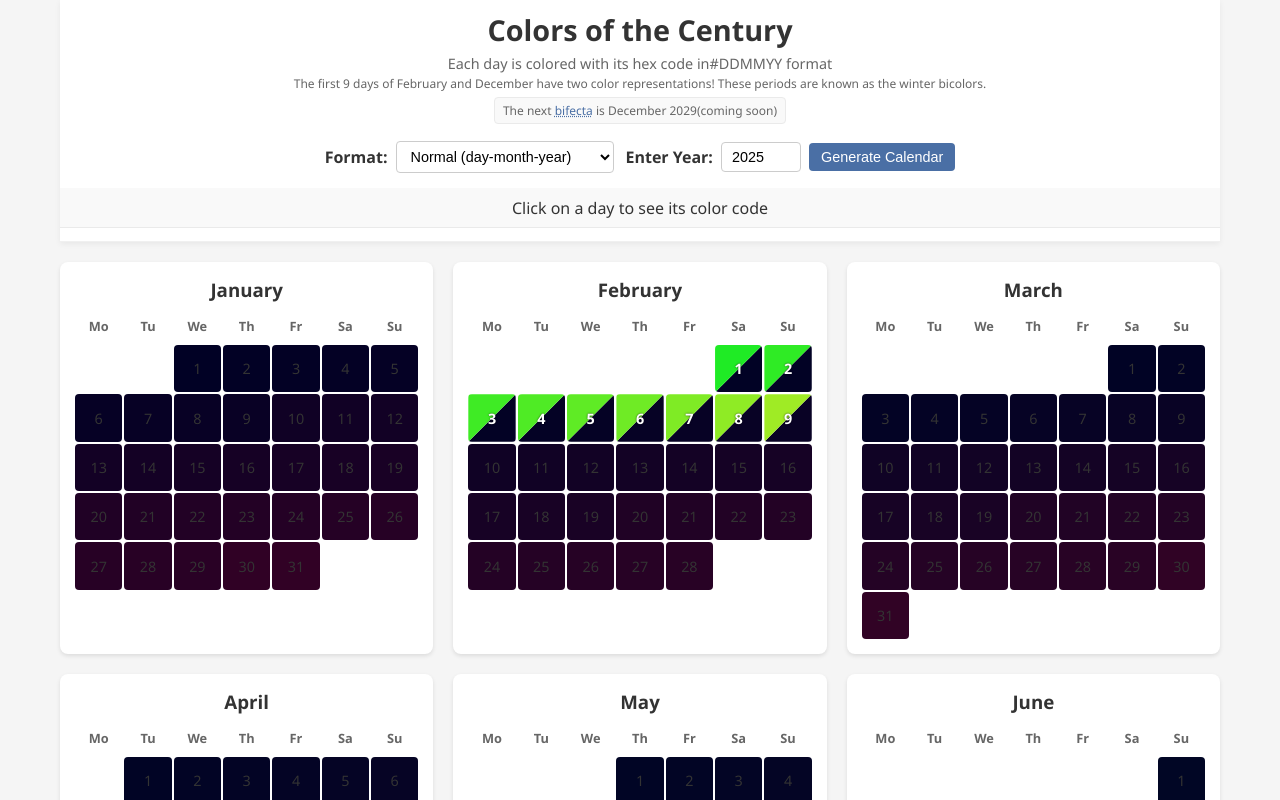
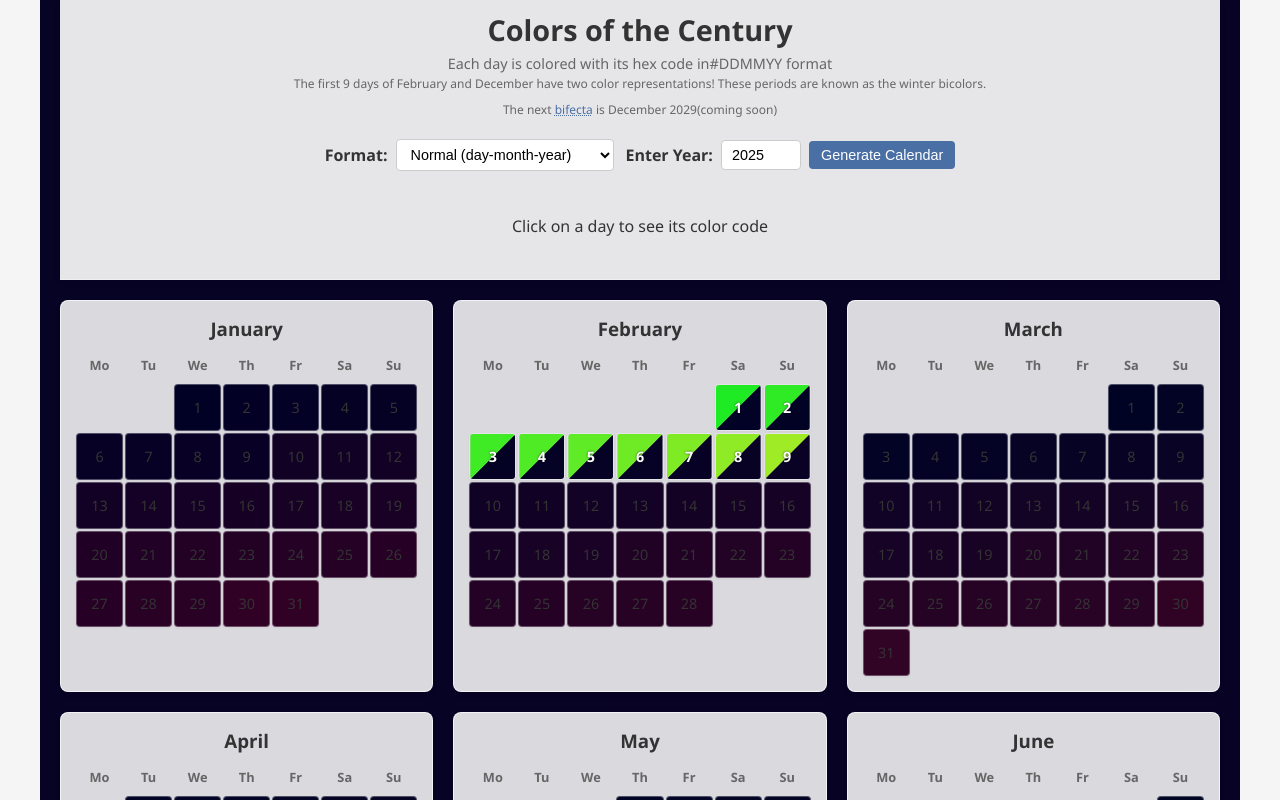
Before and after one commit to davidyarbrough/colors-of-the-century, a React (Create React App) app: page / in a window 1280 px wide. Shown: the top 800 px of the page. Built offline with nearby package versions, Linux system fonts and the light colour scheme; the HTML template or start-up script is replaced by a standard one; what nearest-color would draw is missing.

Commit message:
adding some background colors and some header shading

```diff
--- a/src/App.css
+++ b/src/App.css
@@ -3,23 +3,26 @@
   margin: 0 auto;
   padding: 20px;
   padding-top: 0;
+  min-height: 100vh;
 }
 
 .sticky-header {
   position: sticky;
   top: 0;
-  background-color: #fff;
+  /* Background is now set dynamically in the App component */
   z-index: 100;
   padding: 10px 0 8px;
-  box-shadow: 0 2px 6px rgba(0, 0, 0, 0.06);
+  box-shadow: 0 2px 6px rgba(0, 0, 0, 0.1);
   margin-bottom: 12px;
-  transition: box-shadow 0.3s ease;
+  transition: all 0.3s ease;
   border-bottom: 1px solid #f0f0f0;
+  width: 100%;
 }
 
 .app-header {
   text-align: center;
   margin-bottom: 10px;
+  width: 100%;
 }
 
 .app-header h1 {
@@ -37,10 +40,9 @@
 .app-description small:last-child {
   display: inline-block;
   margin-top: 5px;
-  background-color: #f9f9f9;
+  background-color: transparent;
   padding: 4px 8px;
   border-radius: 4px;
-  border: 1px solid #eaeaea;
 }
 
 .controls {
@@ -58,21 +60,26 @@
   justify-content: center;
   margin: 8px 0 5px;
   padding: 8px 10px;
-  background-color: #f9f9f9;
-  border-bottom: 1px solid #eaeaea;
+  background-color: transparent;
   flex-wrap: wrap;
-  min-height: 40px;
+  height: 80px; /* Fixed height instead of min-height */
 }
 
 .date-display, .color-display {
   margin: 0 8px;
   font-size: 0.9rem;
+  height: 100%; /* Take full height of parent */
+  display: flex;
+  flex-direction: column;
+  justify-content: center; /* Center content vertically */
 }
 
 .color-display {
   display: flex;
   flex-direction: column;
   align-items: flex-start;
+  height: 100%; /* Take full height of parent */
+  justify-content: center; /* Center content vertically */
 }
 
 .color-info-row {
@@ -80,6 +87,7 @@
   align-items: center;
   gap: 8px;
   margin-bottom: 4px;
+  min-height: 25px; /* Ensure consistent height for each row */
 }
 
 .color-name {
--- a/src/App.js
+++ b/src/App.js
@@ -63,6 +63,8 @@ function App() {
   const [selectedDate, setSelectedDate] = useState(null);
   const [format, setFormat] = useState('normal'); // 'normal' or 'american'
   const [nextBifecta, setNextBifecta] = useState(null);
+  const [backgroundGradient, setBackgroundGradient] = useState('');
+  const [headerBackground, setHeaderBackground] = useState('#f2f2f2');
 
   const handleYearChange = (newYear) => {
     setYear(newYear);
@@ -76,12 +78,109 @@ function App() {
 
   const handleDateSelect = (day, month) => {
     setSelectedDate({ day, month, year });
+    updateBackgroundGradient(day, month, year);
   };
 
   // Calculate next bifecta when component mounts or year changes
   useEffect(() => {
     setNextBifecta(calculateNextBifecta());
-  }, []);
+
+    // Set initial background gradient based on current date
+    const today = new Date();
+    const currentYear = today.getFullYear();
+    const currentMonth = today.getMonth() + 1; // JS months are 0-indexed
+    const currentDay = today.getDate();
+
+    if (currentYear === year) {
+      updateBackgroundGradient(currentDay, currentMonth, currentYear);
+    } else {
+      // If showing a different year, use a default gradient based on first day of the year
+      updateBackgroundGradient(1, 1, year);
+    }
+  }, [year, format]);
+
+  /**
+   * Calculate background gradient based on selected date context
+   * @param {number} day - Day of the month
+   * @param {number} month - Month number (1-12)
+   * @param {number} year - Year
+   */
+  const updateBackgroundGradient = (day, month, year) => {
+    let color1, color2;
+
+    // Check if the current day is a bicolor day
+    if (hasBicolorDisplay(day, month)) {
+      // For bicolor days, use both colors of the day
+      color1 = getColorCode(day, month, year);
+      color2 = getAltColorCode(day, month, year);
+
+      // Create a mixed color for the header by blending white (90%) with both colors (5% each)
+      // Parse the hex values and create a blend
+      const r1 = parseInt(color1.substring(1, 3), 16);
+      const g1 = parseInt(color1.substring(3, 5), 16);
+      const b1 = parseInt(color1.substring(5, 7), 16);
+
+      const r2 = parseInt(color2.substring(1, 3), 16);
+      const g2 = parseInt(color2.substring(3, 5), 16);
+      const b2 = parseInt(color2.substring(5, 7), 16);
+
+      // Calculate the blended color (90% white, 5% color1, 5% color2)
+      const blendedR = Math.round(0.9 * 255 + 0.05 * r1 + 0.05 * r2);
+      const blendedG = Math.round(0.9 * 255 + 0.05 * g1 + 0.05 * g2);
+      const blendedB = Math.round(0.9 * 255 + 0.05 * b1 + 0.05 * b2);
+
+      // Convert back to hex
+      const blendedColor = `#${blendedR.toString(16).padStart(2, '0')}${blendedG.toString(16).padStart(2, '0')}${blendedB.toString(16).padStart(2, '0')}`;
+
+      setHeaderBackground(blendedColor);
+    } else {
+      // Get date objects for previous, current, and next day
+      const currentDate = new Date(year, month - 1, day); // JS months are 0-indexed
+
+      // Get yesterday's date
+      const prevDate = new Date(currentDate);
+      prevDate.setDate(prevDate.getDate() - 1);
+
+      // Get tomorrow's date
+      const nextDate = new Date(currentDate);
+      nextDate.setDate(nextDate.getDate() + 1);
+
+      // Get color for previous day
+      const prevDay = prevDate.getDate();
+      const prevMonth = prevDate.getMonth() + 1;
+      const prevYear = prevDate.getFullYear();
+
+      // Get color for next day
+      const nextDay = nextDate.getDate();
+      const nextMonth = nextDate.getMonth() + 1;
+      const nextYear = nextDate.getFullYear();
+
+      // Use previous and next day colors for gradient
+      color1 = getColorCode(prevDay, prevMonth, prevYear);
+      color2 = getColorCode(nextDay, nextMonth, nextYear);
+
+      // Get the current day's color for header accent
+      const currentColor = getColorCode(day, month, year);
+
+      // Parse the hex value and create a blend with 90% white and 10% of the current day's color
+      const r = parseInt(currentColor.substring(1, 3), 16);
+      const g = parseInt(currentColor.substring(3, 5), 16);
+      const b = parseInt(currentColor.substring(5, 7), 16);
+
+      // Calculate the blended color
+      const blendedR = Math.round(0.9 * 255 + 0.1 * r);
+      const blendedG = Math.round(0.9 * 255 + 0.1 * g);
+      const blendedB = Math.round(0.9 * 255 + 0.1 * b);
+
+      // Convert back to hex
+      const blendedColor = `#${blendedR.toString(16).padStart(2, '0')}${blendedG.toString(16).padStart(2, '0')}${blendedB.toString(16).padStart(2, '0')}`;
+
+      setHeaderBackground(blendedColor);
+    }
+
+    // Set the gradient CSS
+    setBackgroundGradient(`linear-gradient(135deg, ${color1} 0%, ${color2} 100%)`);
+  };
 
   /**
    * Generate color code based on date and selected format
@@ -139,8 +238,11 @@ function App() {
   };
 
   return (
-    <div className="app">
-      <div className="sticky-header">
+    <div className="app" style={{
+      background: backgroundGradient,
+      transition: 'background 0.5s ease'
+    }}>
+      <div className="sticky-header" style={{ background: headerBackground }}>
         <header className="app-header">
           <h1>Colors of the Century</h1>
           <p className="app-description">
--- a/src/styles/Month.css
+++ b/src/styles/Month.css
@@ -1,8 +1,12 @@
 .month {
-  background-color: white;
+  background-color: rgba(255, 255, 255, 0.85);
+  backdrop-filter: blur(8px);
+  -webkit-backdrop-filter: blur(8px);
   border-radius: 8px;
   padding: 15px;
   box-shadow: 0 2px 4px rgba(0, 0, 0, 0.1);
+  border: 1px solid rgba(255, 255, 255, 0.7);
+  transition: all 0.3s ease;
 }
 
 .month-name {
@@ -40,8 +44,10 @@
   font-size: 0.9rem;
   border-radius: 4px;
   cursor: pointer;
-  transition: transform 0.1s ease;
+  transition: all 0.2s ease;
   position: relative;
+  border: 1px solid rgba(255, 255, 255, 0.3);
+  box-shadow: 0 1px 3px rgba(0, 0, 0, 0.05);
 }
 
 /* Bicolor day styling */
@@ -88,10 +94,13 @@
 .day:not(.empty):hover {
   transform: scale(1.1);
   z-index: 1;
-  box-shadow: 0 2px 8px rgba(0, 0, 0, 0.2);
+  box-shadow: 0 4px 12px rgba(0, 0, 0, 0.15);
+  border: 1px solid rgba(255, 255, 255, 0.6);
 }
 
 .day.empty {
   background-color: transparent;
   cursor: default;
+  border: none;
+  box-shadow: none;
 }
```
